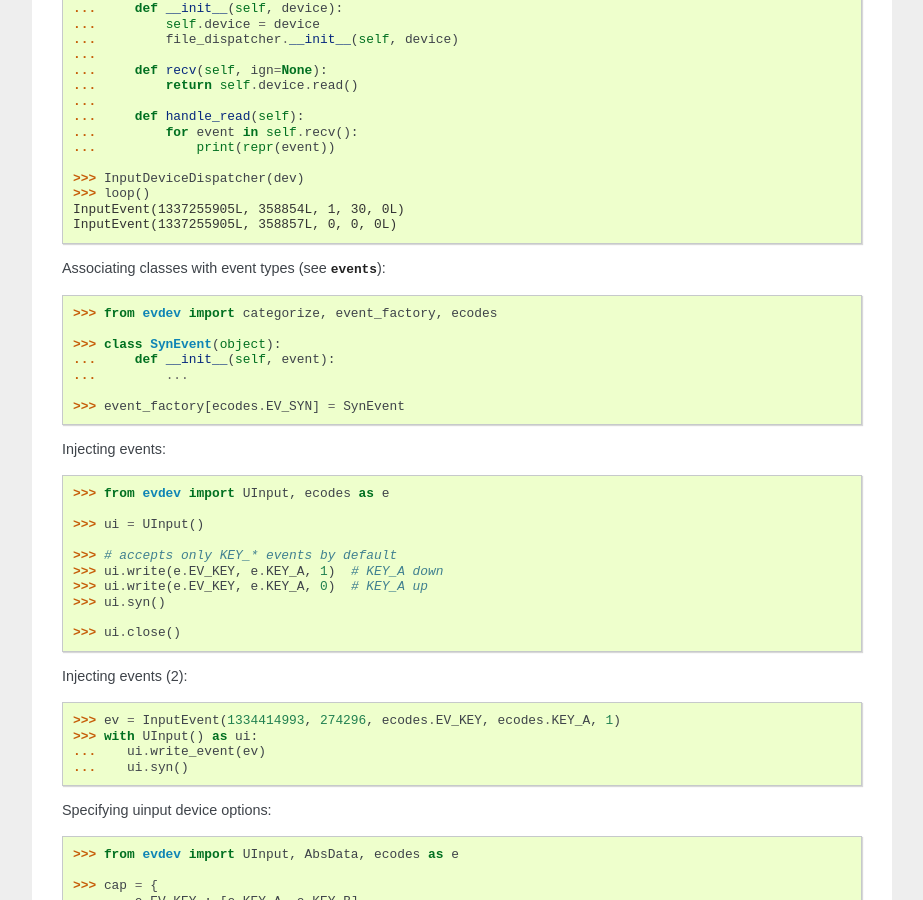
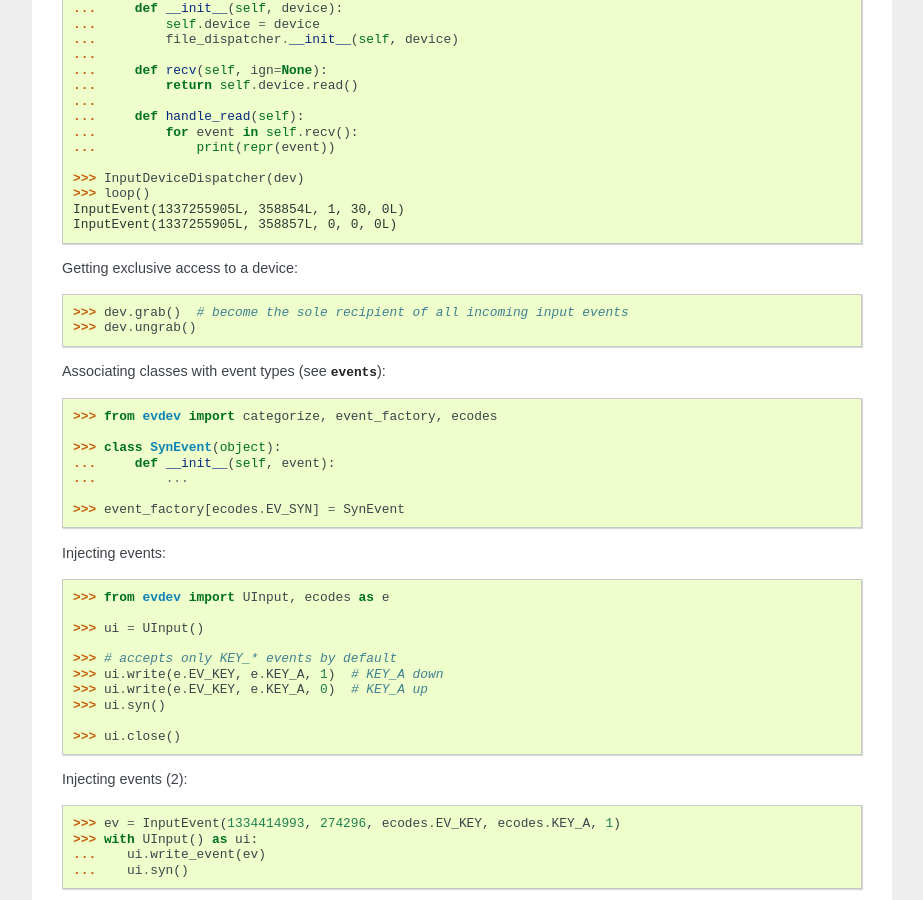
Before and after one commit to gvalkov/python-evdev, a Sphinx documentation site: the page built from doc/index.rst, in a window 1280 px wide and 900 px high, scrolled down 2055 px. Shown: the whole window, without its empty margins (198-1121 px from the left). Built offline with Sphinx 7.4.7, drawn with Linux system fonts in a browser that asks for light colours.

Commit message:
mention grab/ungrab in docs

```diff
--- a/doc/index.rst
+++ b/doc/index.rst
@@ -133,6 +133,11 @@ Reading events with asyncore::
     >>> loop()
     InputEvent(1337255905L, 358854L, 1, 30, 0L)
     InputEvent(1337255905L, 358857L, 0, 0, 0L)
+
+Getting exclusive access to a device::
+
+    >>> dev.grab()  # become the sole recipient of all incoming input events
+    >>> dev.ungrab()
 
 Associating classes with event types (see :mod:`events <evdev.events>`)::
 
```
